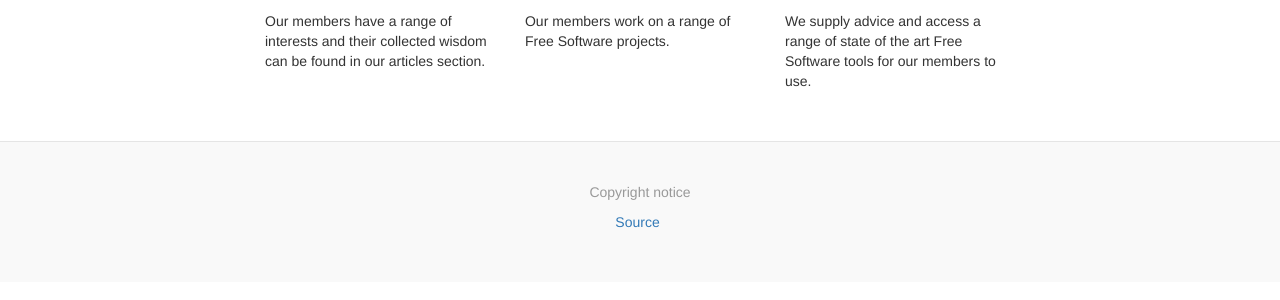
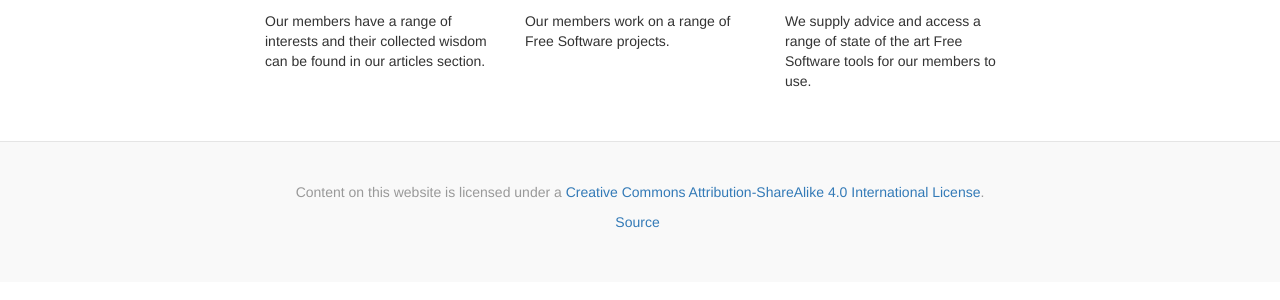
Before and after one commit to unitycoders/uc-django-site, a Django app: page / in a window 1280 px wide. Shown: the part 246-546 px from the top of the page. Run offline with Django 3.2, Linux system fonts and the light colour scheme; parts of the project's set-up code (start-up, migrations or seed data) failed here and were passed over; some libraries are stand-ins or nearby versions.

Commit message:
cc copyright footer

```diff
--- a/data/templates/base.html
+++ b/data/templates/base.html
@@ -26,7 +26,7 @@
       {% endblock %}
     </div>
     <footer class="page-footer">
-      <p>Copyright notice</p>
+      <p>{% include "blocks/copyright.html" %}</p>
       <ul class="list-inline">
 	<li><a href="https://github.com/unitycoders/uc-django-site">Source</a></li>
     </footer>
--- /dev/null
+++ b/data/templates/blocks/copyright.html
@@ -0,0 +1 @@
+Content on this website is licensed under a <a rel="license" href="http://creativecommons.org/licenses/by-sa/4.0/">Creative Commons Attribution-ShareAlike 4.0 International License</a>.
```
